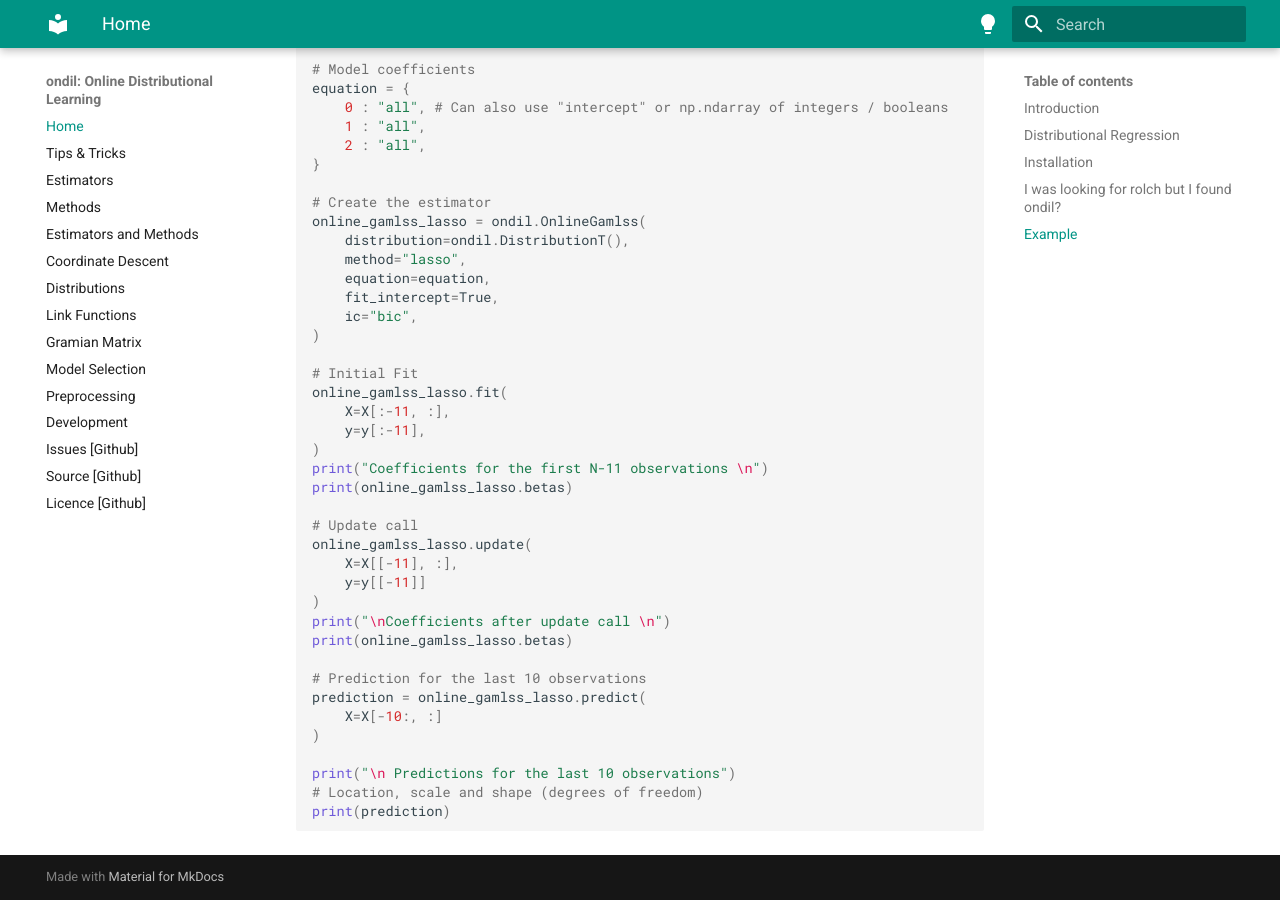
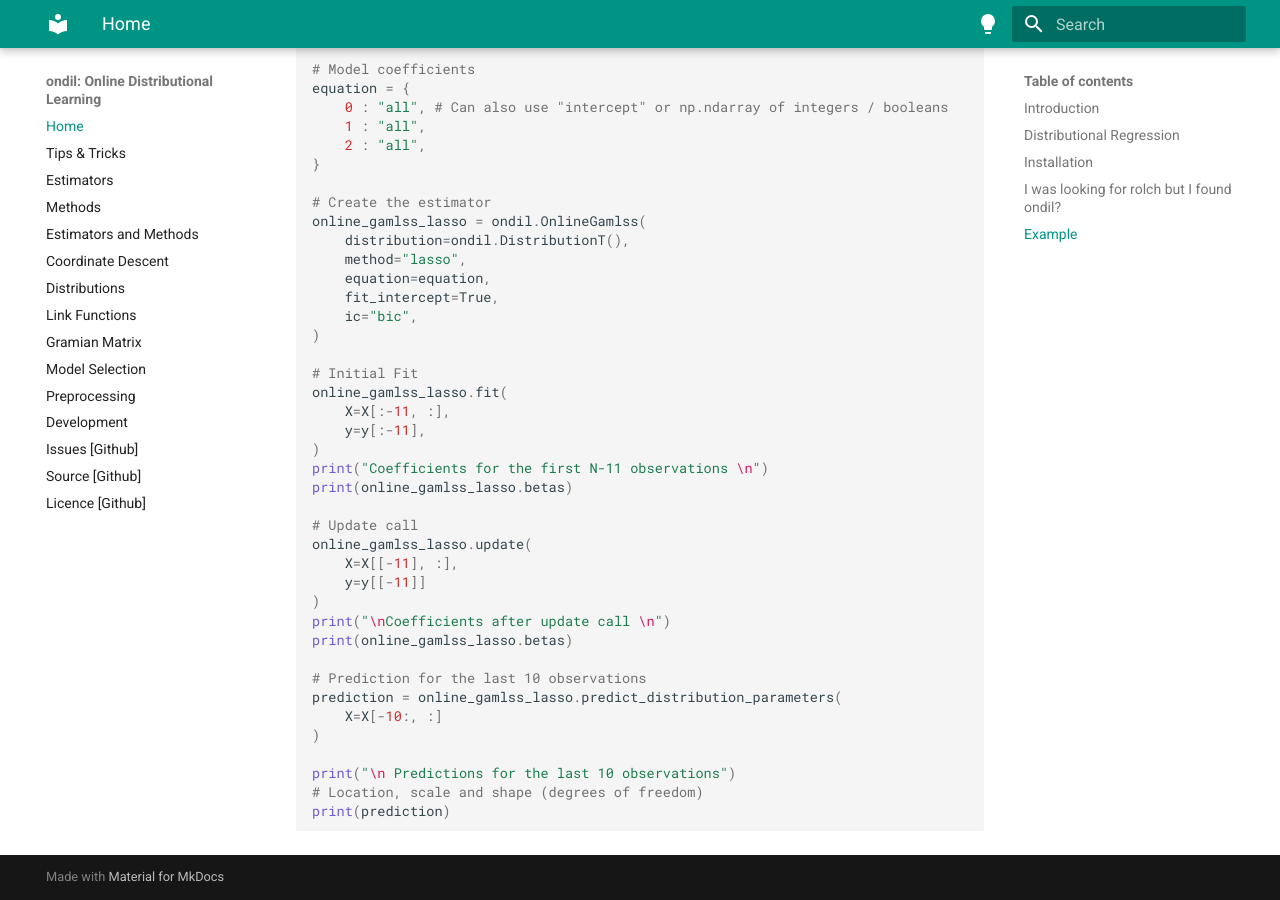
Before and after one commit to simon-hirsch/rolch, an MkDocs documentation site: the page built from docs/index.md, in a window 1280 px wide and 900 px high, scrolled down 2077 px. Built offline with MkDocs 1.6.1 and Material for MkDocs 9.7.7, drawn with Linux system fonts in a browser that asks for light colours.

Commit message:
Use / add `predict_distribution_parameters` in docs

```diff
--- a/docs/index.md
+++ b/docs/index.md
@@ -78,7 +78,7 @@ print("\nCoefficients after update call \n")
 print(online_gamlss_lasso.betas)
 
 # Prediction for the last 10 observations
-prediction = online_gamlss_lasso.predict(
+prediction = online_gamlss_lasso.predict_distribution_parameters(
     X=X[-10:, :]
 )
 
```
Also changed, not shown: README.md (+1 -1 lines), docs/estimators_and_methods.md (+1 -0 lines).
